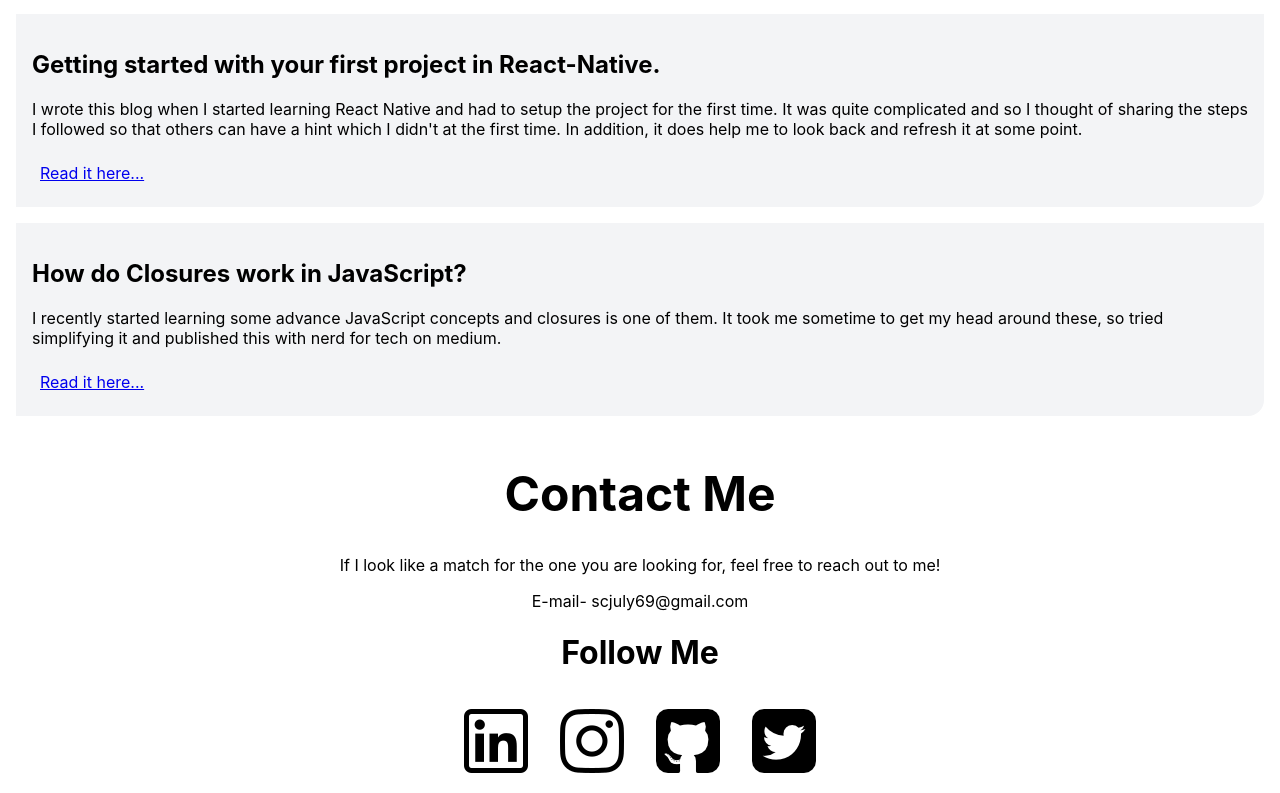
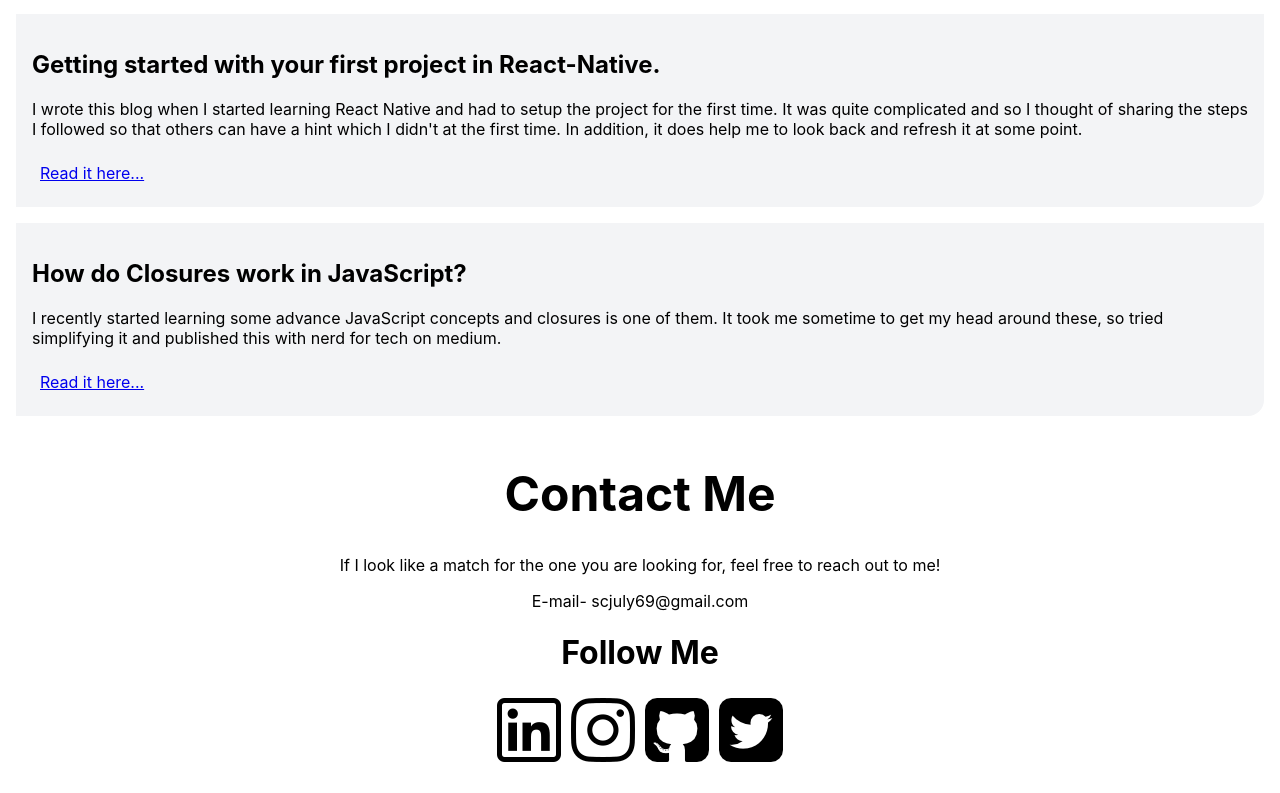
Before and after one commit to scjuly19/folio, a React (Create React App) app: page / in a window 1280 px wide. Shown: the part 5116-5909 px from the top of the page. After the commit the page ends 5887 px from the top, so only its background shows below. Built offline with nearby package versions, Linux system fonts and the light colour scheme.

Commit message:
Style: Adjusted margin for icons

```diff
--- a/src/styles/contact.css
+++ b/src/styles/contact.css
@@ -10,5 +10,5 @@
   flex-direction: row;
 }
 .icon {
-  margin: 1rem;
+  margin: 5px;
 }
```
